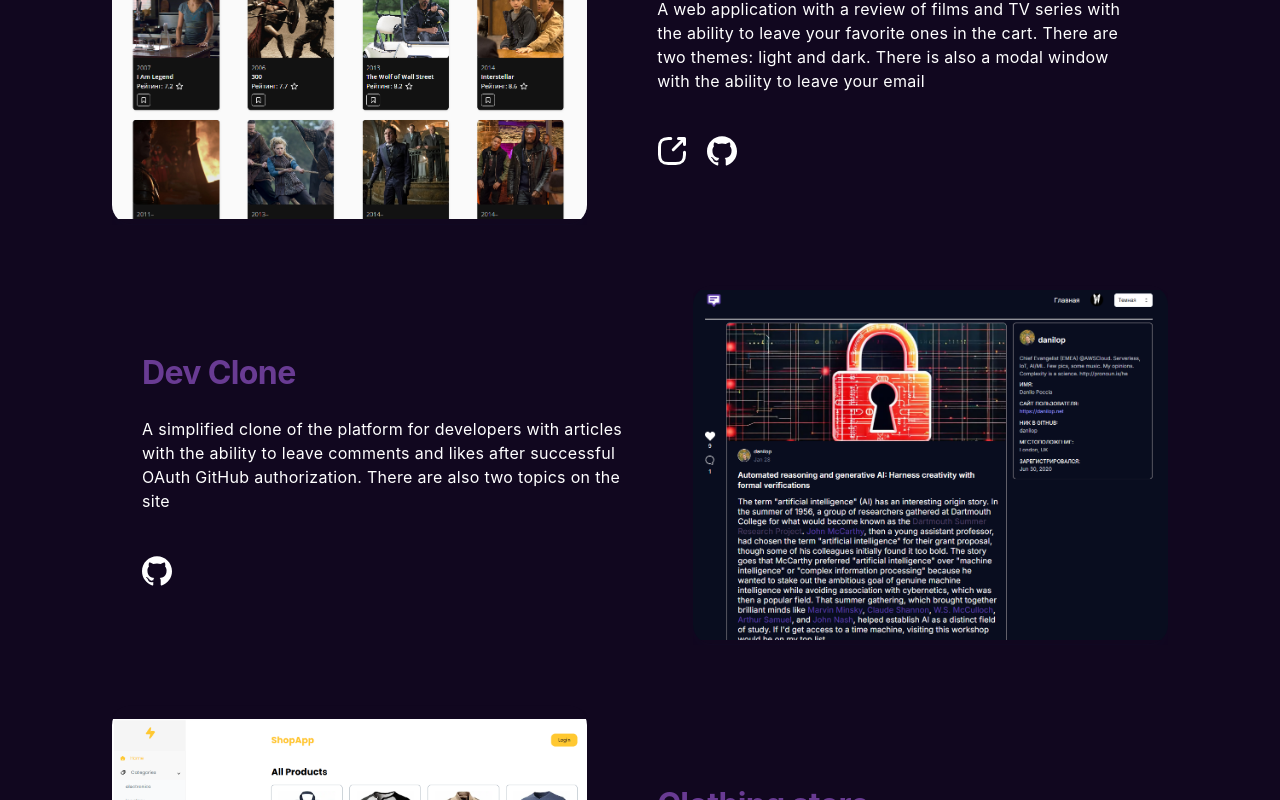
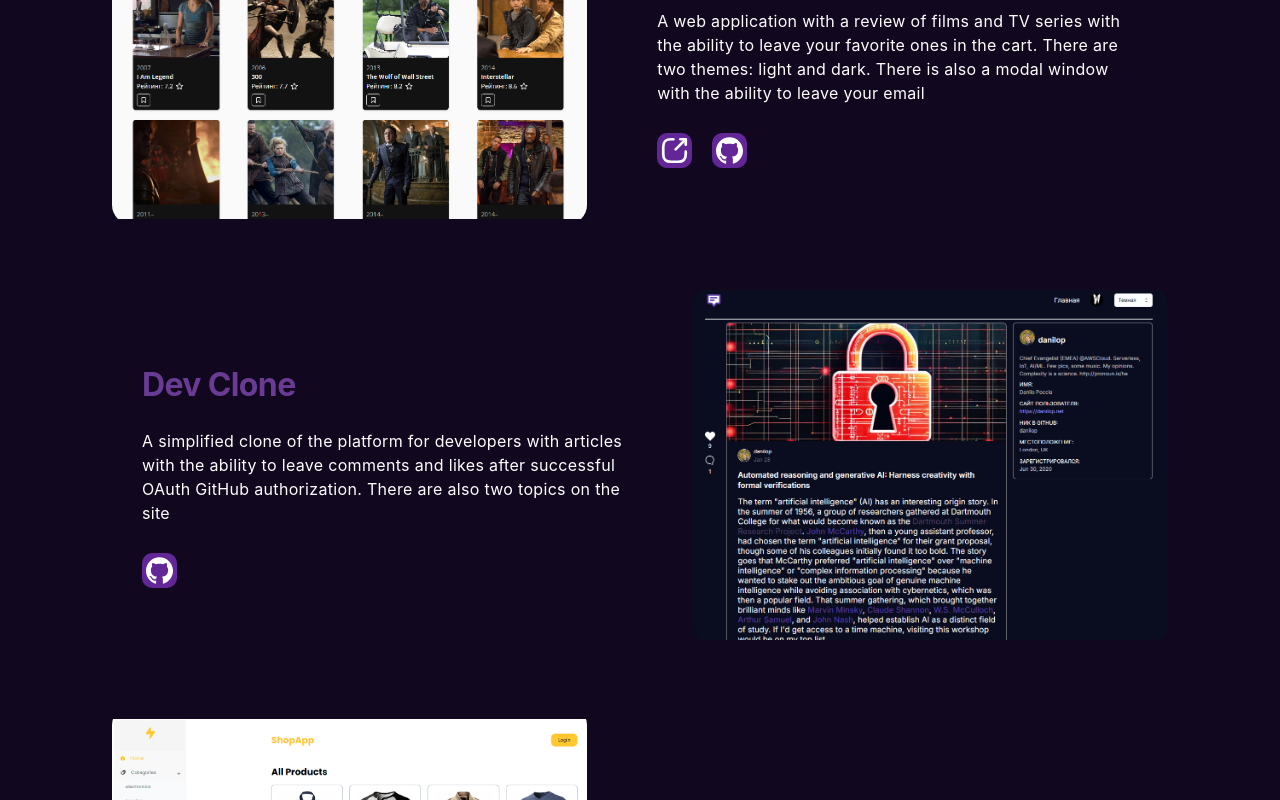
Before and after one commit to jsonvoorheess/portfolio, a React (Vite) app: page / in a window 1280 px wide. Shown: the part 2120-2920 px from the top of the page. Built offline with nearby package versions, Linux system fonts and the light colour scheme; a web font is replaced by a local one; what @builder.io/react would draw is missing.

Commit message:
кнопки

```diff
--- a/src/components/Portfolio.module.css
+++ b/src/components/Portfolio.module.css
@@ -984,13 +984,19 @@
 .readMore,
 .readMore2 {
   display: flex;
-  min-height: 30px;
+  min-height: 35px;
   margin-top: 28px;
-  width: 30px;
-  background: none;
+  width: 35px;
+  background:rgb(98, 38, 150);
   border: none;
   cursor: pointer;
-  padding: 0;
+  padding: 4px;
+  border-radius: 10px;
+}
+
+.readMore:hover {
+  transition: background 0.3s ease;
+  background:rgb(154, 47, 241);
 }
 
 .readMore2 {
--- a/src/components/ProjectCard.tsx
+++ b/src/components/ProjectCard.tsx
@@ -17,7 +17,14 @@ interface ProjectCardProps {
 
 
 
+
 export function ProjectCard({ number, title, description, imageSrc, imagePosition, websiteUrl, githubUrl, isDemo }: ProjectCardProps) {
+
+  const websiteTeleport = () => {
+    window.open(websiteUrl, '_blank');
+  }
+
+
   const ImageSection = (
       <div className={styles.image}>
         <img src={imageSrc[0]} alt={title} className={styles.img} />
@@ -35,10 +42,17 @@ export function ProjectCard({ number, title, description, imageSrc, imagePositio
           {description}
         </p>
         <div className={styles.div2}>
-        {isDemo && <a target="_blank" rel="noopener noreferrer" href={websiteUrl} aria-label="Read More" className={styles.readMore}>
+        {isDemo && <button
+        // target="_blank"
+        // rel="noopener noreferrer"
+        //  href={websiteUrl}
+        // aria-label="Read More"
+        onClick={websiteTeleport}
+         className={styles.readMore}
+         >
           <ReadMoreIcon />
 
-        </a>}
+        </button>}
         <a target="_blank" rel="noopener noreferrer" href={githubUrl} aria-label="Read More" className={styles.readMore}>
           <GithubIcon />
 
```
Also changed, not shown: src/assets/ReadMore.svg, src/assets/github_seeklogo.svg.
